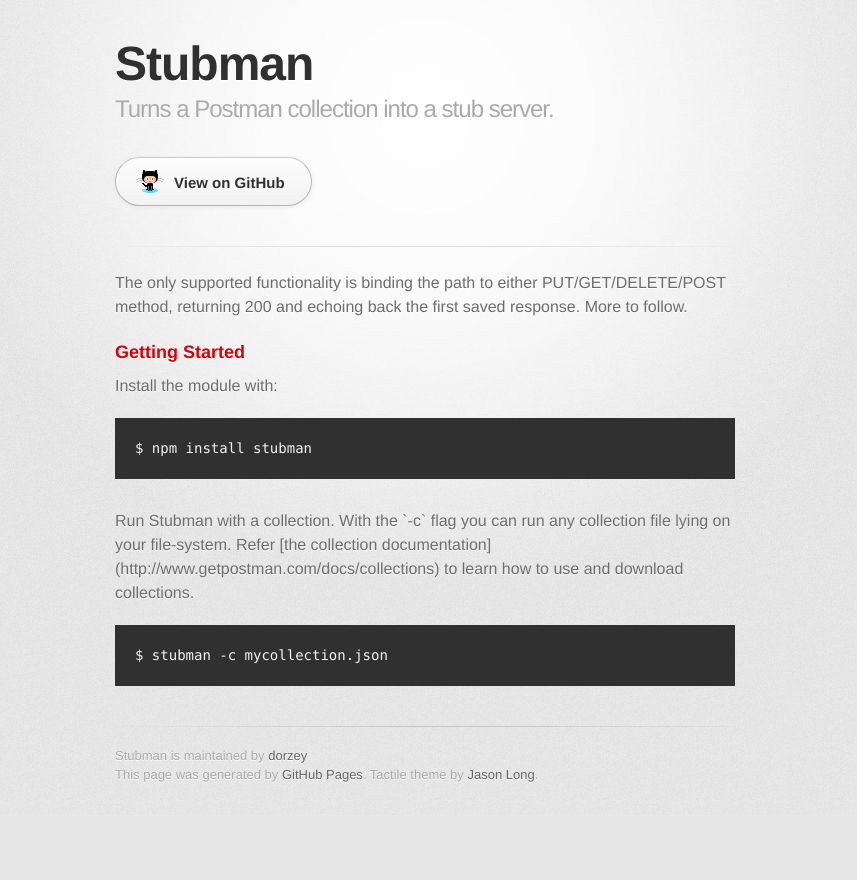
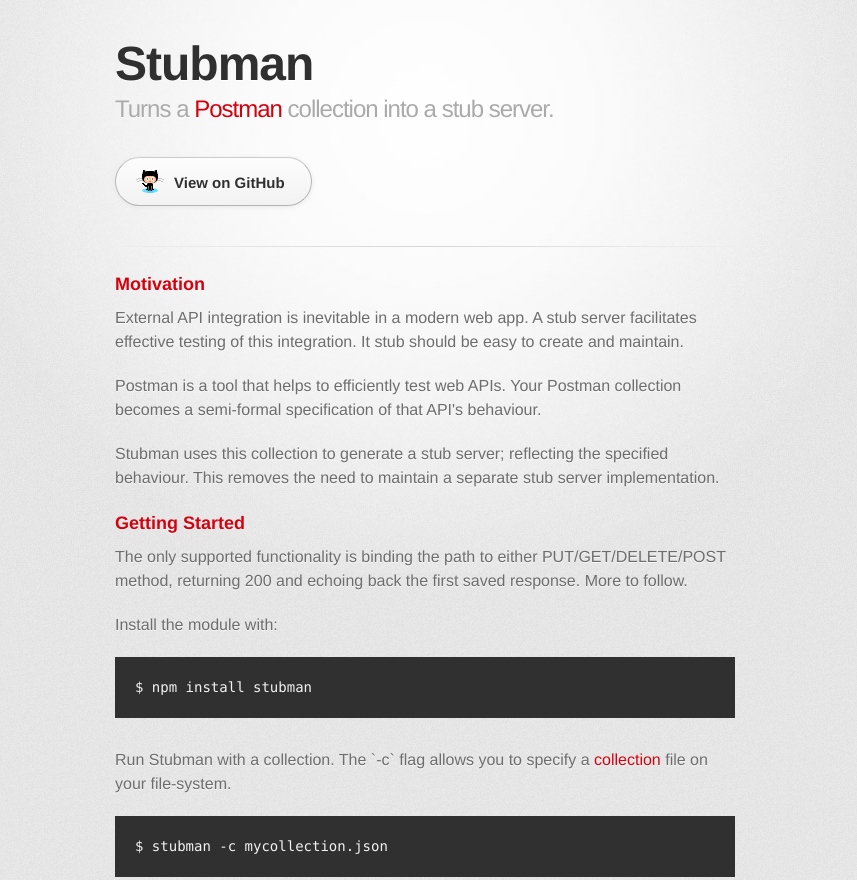
Before and after one commit to dorzey/stubman, a plain HTML site: page index.html in a window 1280 px wide. Shown: the top 880 px of the page, without its empty margins (215-1072 px from the left). Before the commit the page ends 815 px from the top, so only its background shows below. Drawn offline with Linux system fonts and the light colour scheme; a web font is replaced by a local one.

Commit message:
Added motivation section

```diff
--- a/index.html
+++ b/index.html
@@ -19,7 +19,7 @@
 
         <header>
           <h1>Stubman</h1>
-          <h2>Turns a Postman collection into a stub server.</h2>
+          <h2>Turns a <a href="http://www.getpostman.com/">Postman</a> collection into a stub server.</h2>
         </header>
 
         <section id="downloads" class="clearfix">
@@ -30,18 +30,33 @@
 
         <section id="main_content">
 
+<h3>
+<a name="motivation" class="anchor" href="#motivation"><span class="octicon octicon-link"></span></a>Motivation</h3>
+
+<p>
+External API integration is inevitable in a modern web app.
+A stub server facilitates effective testing of this integration.
+It stub should be easy to create and maintain.
+</p>
+<p>
+Postman is a tool that helps to efficiently test web APIs. Your Postman collection becomes a semi-formal specification of that API's behaviour.
+</p>
+<p>
+Stubman uses this collection to generate a stub server; reflecting the specified behaviour. This removes the need to maintain a separate stub server implementation.
+</p>
+<h3><a name="getting-started" class="anchor" href="#getting-started"><span class="octicon octicon-link"></span></a>Getting Started</h3>
+
 <p>The only supported functionality is binding the path to either PUT/GET/DELETE/POST method, returning 200 and echoing back the first saved response. More to follow.</p>
-
-
-<h3>
-<a name="getting-started" class="anchor" href="#getting-started"><span class="octicon octicon-link"></span></a>Getting Started</h3>
 
 <p>Install the module with:</p>
 
 <pre><code>$ npm install stubman
 </code></pre>
 
-<p>Run Stubman with a collection. With the `-c` flag you can run any collection file lying on your file-system. Refer [the collection documentation](http://www.getpostman.com/docs/collections) to learn how to use and download collections.</p>
+<p>
+Run Stubman with a collection.
+The `-c` flag allows you to specify a <a href="http://www.getpostman.com/docs/collections">collection</a> file on your file-system.
+</p>
 
 <pre><code>$ stubman -c mycollection.json
 </code></pre>
```
